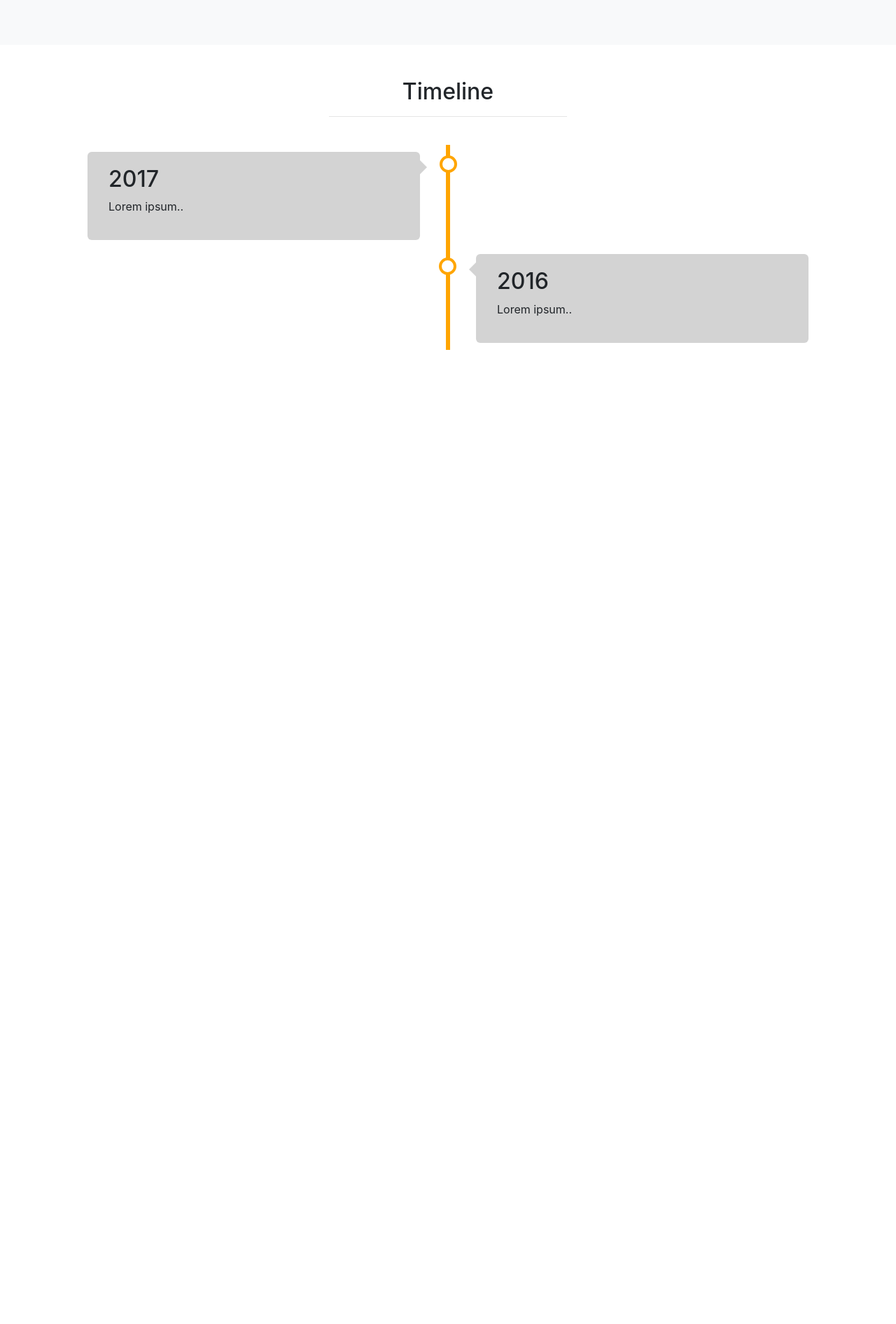
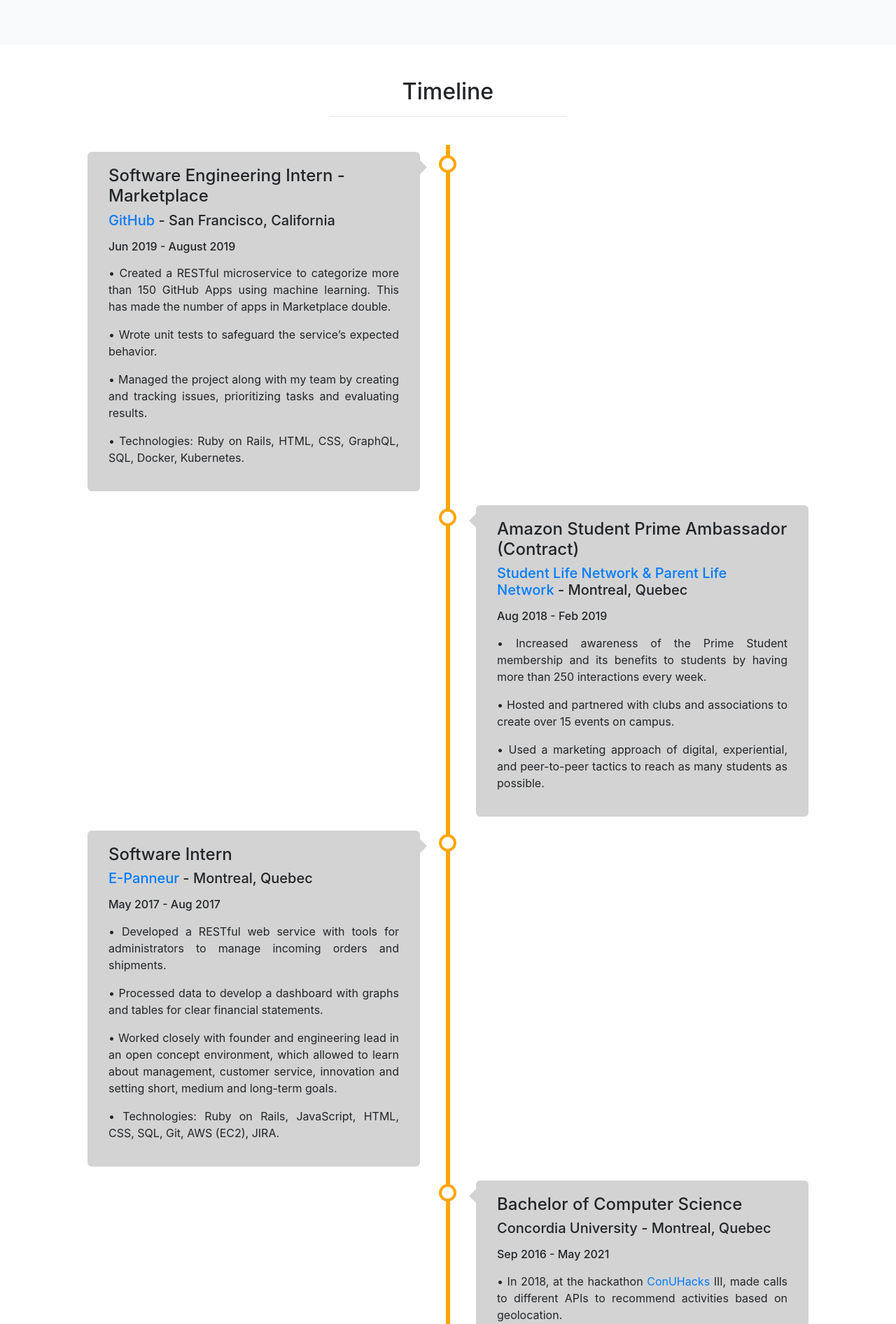
Before and after one commit to mjimenez98/mjimenez98.github.io, a Jekyll site: the page built from index.markdown, in a window 1280 px wide. Shown: the part 707-2599 px from the top of the page at 70% size. Built offline with Jekyll 4.4.1, drawn with Linux system fonts in a browser that asks for light colours; nearby versions of some CDN libraries; before the commit the page ends 1255 px from its top, so only the background shows below that; some of the changed text lies outside the part shown.

Commit message:
Added Timeline content
The timeline is now populated with all the content needed.

Class timeline-container-[left, right] has been renamed to timeline-card-[left, right] so it is easier to understand.

```diff
--- a/_layouts/index.html
+++ b/_layouts/index.html
@@ -41,18 +41,18 @@
             </div>
         </div>
         <div class="timeline">
-            <div class="timeline-container timeline-container-left">
-                <div class="timeline-content">
-                    <h2>2017</h2>
-                    <p>Lorem ipsum..</p>
+            {% for item in page.timeline %}
+                <div class="timeline-container timeline-card-{% cycle "left", "right" %}">
+                    <div class="timeline-content">
+                        <h4>{{ item.title }}</h4>
+                        <h5>{{ item.subtitle | markdownify }}</h5>
+                        <h6>{{ item.year }}</h6>
+                        <div class="text-justify">
+                            <p>{{ item.description | markdownify }}</p>
+                        </div>
+                    </div>
                 </div>
-            </div>
-            <div class="timeline-container timeline-container-right">
-                <div class="timeline-content">
-                    <h2>2016</h2>
-                    <p>Lorem ipsum..</p>
-                </div>
-            </div>
+            {% endfor %}
         </div>
     </div>
 </div>
--- a/css/style.scss
+++ b/css/style.scss
@@ -41,7 +41,7 @@
   position: absolute;
   width: 25px;
   height: 25px;
-  right: -13px;
+  right: -12px;
   background-color: white;
   border: 4px solid orange;
   top: 15px;
@@ -50,17 +50,17 @@
 }
 
 /* Place the container to the left */
-.timeline-container-left {
+.timeline-card-left {
   left: 0;
 }
 
 /* Place the container to the right */
-.timeline-container-right {
+.timeline-card-right {
   left: 50%;
 }
 
 /* Add arrows to the left container (pointing right) */
-.timeline-container-left::before {
+.timeline-card-left::before {
   content: " ";
   height: 0;
   position: absolute;
@@ -74,7 +74,7 @@
 }
 
 /* Add arrows to the right container (pointing left) */
-.timeline-container-right::before {
+.timeline-card-right::before {
   content: " ";
   height: 0;
   position: absolute;
@@ -88,7 +88,7 @@
 }
 
 /* Fix the circle for containers on the right side */
-.timeline-container-right::after {
+.timeline-card-right::after {
   left: -13px;
 }
 
@@ -123,12 +123,12 @@
   }
 
   /* Make sure all circles are at the same spot */
-  .timeline-container-left::after, .timeline-container-right::after {
+  .timeline-card-left::after, .timeline-card-right::after {
     left: 18px;
   }
 
   /* Make all right containers behave like the left ones */
-  .timeline-container-right {
+  .timeline-card-right {
     left: 0%;
   }
 }
--- a/index.markdown
+++ b/index.markdown
@@ -11,4 +11,52 @@
     >
     Besides coding and video games, music, movies, hiking, traveling and soccer are my jam. Check out my
     [music collection]() and [travel journals]()!
+timeline:
+    - title: Software Engineering Intern - Marketplace
+      subtitle: |
+        [GitHub](https://github.com) - San Francisco, California
+      year: Jun 2019 - August 2019
+      description: |
+        • Created a RESTful microservice to categorize more than 150 GitHub Apps using machine learning. This has made the number of apps in Marketplace double.
+        >
+        • Wrote unit tests to safeguard the service's expected behavior.
+        >
+        • Managed the project along with my team by creating and tracking issues, prioritizing tasks and evaluating results.
+        >
+        • Technologies: Ruby on Rails, HTML, CSS, GraphQL, SQL, Docker, Kubernetes.
+    - title: Amazon Student Prime Ambassador (Contract)
+      subtitle: |
+        [Student Life Network & Parent Life Network](https://studentlifenetwork.com) - Montreal, Quebec
+      year: Aug 2018 - Feb 2019
+      description: |
+        • Increased awareness of the Prime Student membership and its benefits to students by having more than 250 interactions every week.
+        >
+        • Hosted and partnered with clubs and associations to create over 15 events on campus.
+        >
+        • Used a marketing approach of digital, experiential, and peer-to-peer tactics to reach as many students as possible.
+    - title: Software Intern
+      subtitle: |
+        [E-Panneur](https://e-panneur.ca) - Montreal, Quebec
+      year: May 2017 - Aug 2017
+      description: |
+        • Developed a RESTful web service with tools for administrators to manage incoming orders and shipments.
+        >
+        • Processed data to develop a dashboard with graphs and tables for clear financial statements.
+        >
+        • Worked closely with founder and engineering lead in an open concept environment, which allowed to learn about management, customer service, innovation and setting short, medium and long-term goals.
+        >
+        • Technologies: Ruby on Rails, JavaScript, HTML, CSS, SQL, Git, AWS (EC2), JIRA.
+    - title: Bachelor of Computer Science
+      subtitle: Concordia University - Montreal, Quebec
+      year: Sep 2016 - May 2021
+      description: |
+        • In 2018, at the hackathon [ConUHacks](https://conuhacks.io) III, made calls to different APIs to recommend
+        activities based on geolocation.
+        >
+        • In 2017, At the hackathon [ConUHacks](https://conuhacks.io) II, built a Twitter bot that would scan tweets containing
+        a hashtag, and reply to them.
+        >
+        • In freshman year, participated in the student club [Space Concordia](https://spaceconcordia.github.io) where
+        I redesigned and implemented an interface (GUI) used for visualizing and controlling a space rover for the
+        [University Rover Challenge](http://urc.marssociety.org) (URC).
 ---
```
